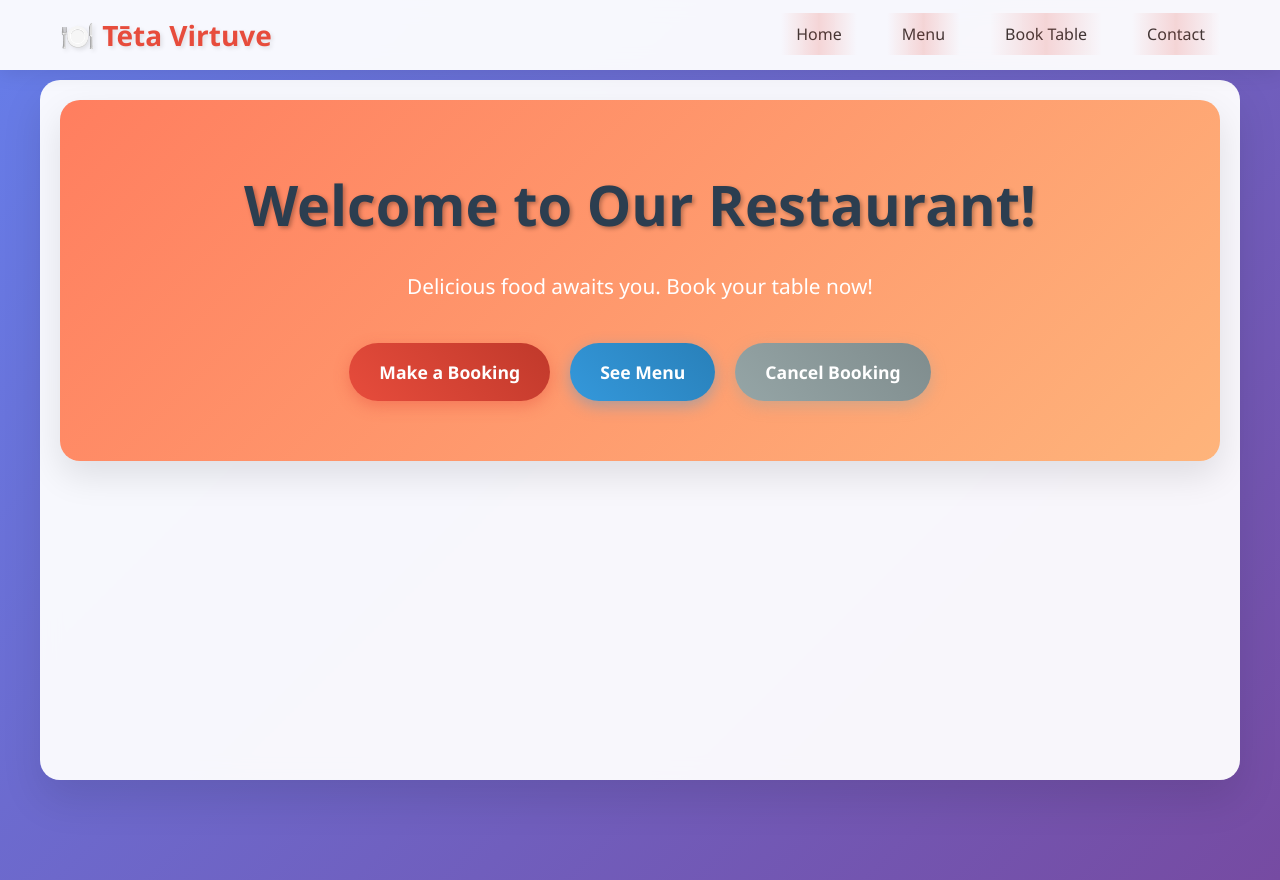
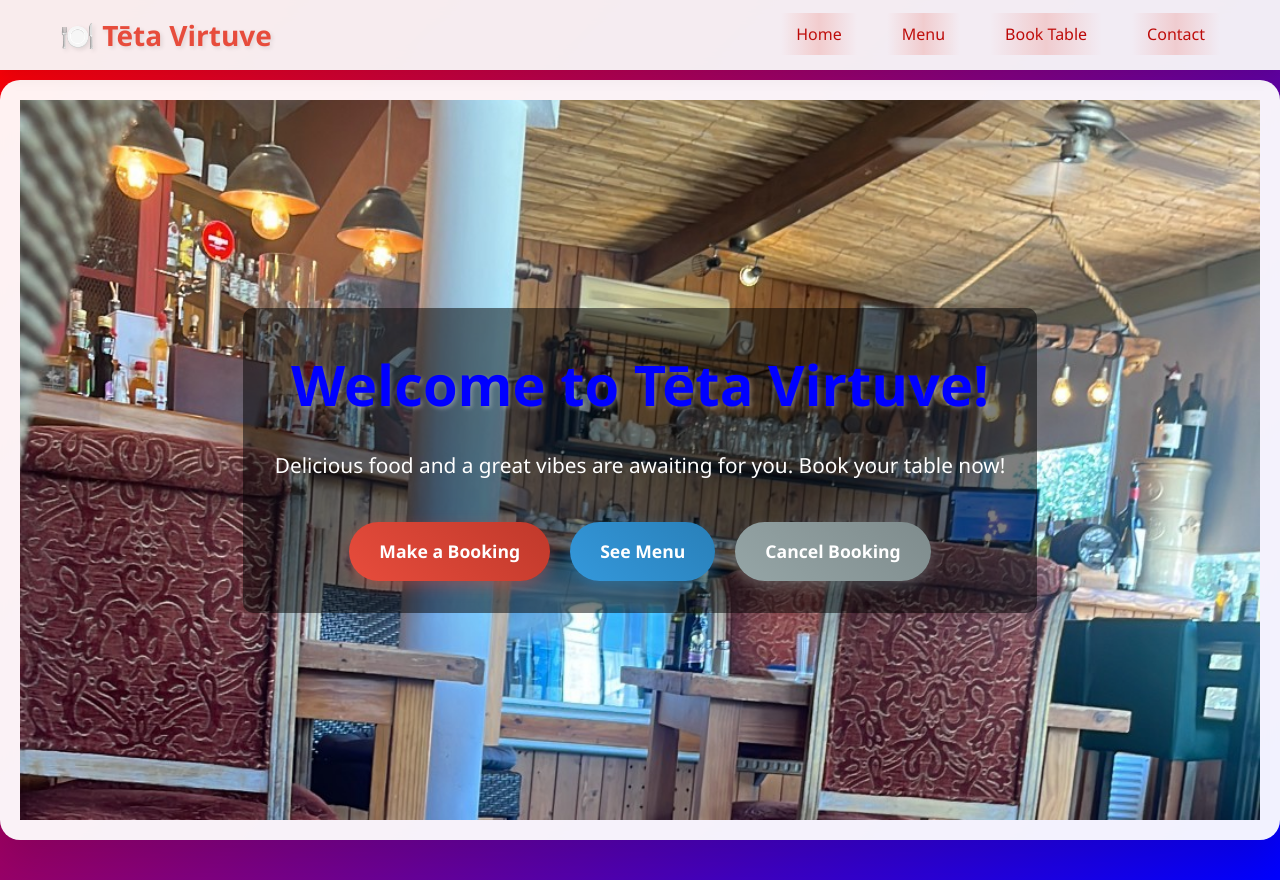
Before and after one commit to Wald13/Milestone3, a Django app: page / in a window 1280 px wide. Run offline with Django 5.2, Linux system fonts and the light colour scheme.

Commit message:
Add images to the home and menu html pages. Add css style to pages.

```diff
--- a/restaurant_booking_system/bookings/static/bookings/css/styles.css
+++ b/restaurant_booking_system/bookings/static/bookings/css/styles.css
@@ -9,7 +9,7 @@ body {
     font-family: 'Segoe UI', Tahoma, Geneva, Verdana, sans-serif;
     line-height: 1.6;
     color: #333;
-    background: linear-gradient(135deg, #667eea 0%, #764ba2 100%);
+    background: linear-gradient(135deg, red 0%, blue 100%);
     min-height: 100vh;
 }
 
@@ -18,7 +18,7 @@ body {
    ========================================================================== */
 
 .navbar {
-    background: rgba(255, 255, 255, 0.95);
+    background: rgba(249, 249, 250, 0.95);
     backdrop-filter: blur(10px);
     box-shadow: 0 2px 20px rgba(0, 0, 0, 0.1);
     position: fixed;
@@ -59,7 +59,7 @@ body {
 }
 
 .nav-item {
-    color: #333;
+    color: #b80303;
     text-decoration: none;
     font-weight: 500;
     padding: 10px 15px;
@@ -96,7 +96,7 @@ body {
    ========================================================================== */
 
 .container {
-    max-width: 1200px;
+    max-width: 100%;
     margin: 80px auto 0;
     padding: 20px;
     background: rgba(255, 255, 255, 0.95);
@@ -111,19 +111,29 @@ body {
    ========================================================================== */
 
 .hero {
+    position: relative;
+    background-image: url("/static/bookings/Images/Barview.jpg");
+    background-size: cover;     /* Makes the image cover entire box */
+    background-position: center; /* Center the image */
+    height: 90vh;               /* Hero height (almost full screen) */
+    display: flex;
+    justify-content: center;
+    align-items: center;
+    color: white;
     text-align: center;
-    padding: 60px 20px;
-    background: linear-gradient(135deg, #ff7e5f 0%, #feb47b 100%);
-    border-radius: 20px;
-    margin-bottom: 40px;
-    color: white;
-    box-shadow: 0 15px 35px rgba(0, 0, 0, 0.1);
+}
+
+.hero-overlay {
+    background: rgba(0, 0, 0, 0.5); /* Dark overlay for text readability */
+    padding: 2rem;
+    border-radius: 10px;
 }
 
 .hero h1 {
+    color: blue;
     font-size: 3.5rem;
     margin-bottom: 20px;
-    text-shadow: 2px 2px 4px rgba(0, 0, 0, 0.3);
+    text-shadow: 2px 2px 4px rgba(248, 248, 250, 0.3);
     animation: fadeInUp 0.8s ease-out;
 }
 
--- a/restaurant_booking_system/bookings/templates/bookings/home.html
+++ b/restaurant_booking_system/bookings/templates/bookings/home.html
@@ -4,13 +4,14 @@
 
 {% block content %}
 <div class="hero">
-    <h1>Welcome to Our Restaurant!</h1>
-    <p>Delicious food awaits you. Book your table now!</p>
-    <div class="buttons">
-        <a href="{% url 'make_booking' %}" class="btn">Make a Booking</a>
-        <a href="{% url 'menu' %}" class="btn btn-secondary">See Menu</a>
-        <a href="{% url 'cancel_booking' %}" class="btn btn-third">Cancel Booking</a>
-
+    <div class="hero-overlay">
+        <h1>Welcome to Tēta Virtuve!</h1>
+        <p>Delicious food and a great vibes are awaiting for you. Book your table now!</p>
+        <div class="buttons">
+            <a href="{% url 'make_booking' %}" class="btn">Make a Booking</a>
+            <a href="{% url 'menu' %}" class="btn btn-secondary">See Menu</a>
+            <a href="{% url 'cancel_booking' %}" class="btn btn-third">Cancel Booking</a>
+        </div>
     </div>
 </div>
 {% endblock %}
```
Also changed, not shown: other parts of restaurant_booking_system/bookings/static/bookings/css/styles.css (+59 -0 lines), restaurant_booking_system/bookings/templates/bookings/menu.html (+26 -3 lines), restaurant_booking_system/bookings/static/bookings/Images/Barview.jpg (renamed from Images/Barview.jpg), restaurant_booking_system/bookings/static/bookings/Images/Barview2.jpg (renamed from Images/Barview2.jpg), restaurant_booking_system/bookings/static/bookings/Images/Lamb&potatoes.jpg (renamed from Images/Lamb&potatoes.jpg), restaurant_booking_system/bookings/static/bookings/Images/Mixtapas.jpg (renamed from Images/Mixtapas.jpg), restaurant_booking_system/bookings/static/bookings/Images/Moonview.jpg (renamed from Images/Moonview.jpg), restaurant_booking_system/bookings/static/bookings/Images/Prawns.jpg (renamed from Images/Prawns.jpg), restaurant_booking_system/bookings/static/bookings/Images/Razorclams.JPG (renamed from Images/Razorclams.JPG), restaurant_booking_system/bookings/static/bookings/Images/Steak.jpg (renamed from Images/Steak.jpg), 6 other files.
